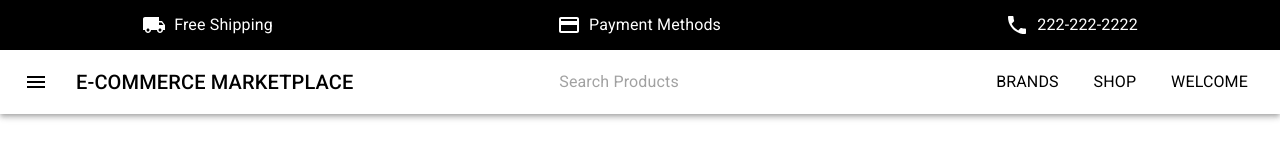
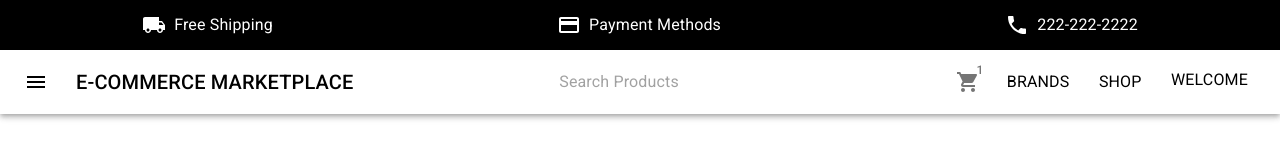
Before and after one commit to xleonard1/Ecommerce-Marketplace, a React (Create React App) app in the folder client/: page / in a window 1280 px wide. Shown: the top 160 px of the page. Built offline with nearby package versions, Linux system fonts and the light colour scheme.

Commit message:
added styling

```diff
--- a/client/src/Components/Header.jsx
+++ b/client/src/Components/Header.jsx
@@ -43,25 +43,14 @@ const StyledToolbar = styled(Toolbar)({
 const Search = styled("div")(({ theme }) => ({
   backgroundColor: "white",
   padding: "0 10px",
-  borderColor: 'black',
+  borderColor: "black",
   borderRadius: theme.shape.borderRadius,
   width: "30%",
-}));
-
-//Custom on menu buttons
-const Icons = styled("div")(({ theme }) => ({
-  display: "none",
-  gap: "20px",
-  alignItems: "center",
-  [theme.breakpoints.up("sm")]: {
-    display: "flex",
-  },
 }));
 
 
 //Code for NavBar
 const Navbar = () => {
-
   //state for menu drawer
   const [state, setState] = useState({
     left: false,
@@ -69,7 +58,10 @@ const Navbar = () => {
 
   //toggle function on menu button
   const toggleDrawer = (anchor, open) => (event) => {
-    if (event.type === 'keydown' && (event.key === 'Tab' || event.key === 'Shift')) {
+    if (
+      event.type === "keydown" &&
+      (event.key === "Tab" || event.key === "Shift")
+    ) {
       return;
     }
 
@@ -79,12 +71,19 @@ const Navbar = () => {
   //list on the menu drawer
   const list = (anchor) => (
     <Box
-      sx={{ width:  250}}
+      sx={{ width: 250 }}
       role="presentation"
       onClick={toggleDrawer(anchor, false)}
       onKeyDown={toggleDrawer(anchor, false)}
     >
-      <List sx={{ width:  250, display: 'flex', flexDirection: 'column', justifyContent: 'center' }}>
+      <List
+        sx={{
+          width: 250,
+          display: "flex",
+          flexDirection: "column",
+          justifyContent: "center",
+        }}
+      >
         <Typography variant="h6">Shop By Category</Typography>
         <Button>Shoes</Button>
         <Button>Bags</Button>
@@ -93,7 +92,6 @@ const Navbar = () => {
       </List>
     </Box>
   );
-
 
   return (
     <AppBar position="sticky" style={{ background: "white" }}>
@@ -113,60 +111,60 @@ const Navbar = () => {
       </TopBar>
       <StyledToolbar>
         <Box sx={{ display: "flex" }}>
-              <React.Fragment key={'left'}>
+          <React.Fragment key={"left"}>
             <IconButton
               size="large"
               edge="start"
               color="inherit"
               aria-label="open drawer"
               sx={{ mr: 2 }}
-                  onClick={toggleDrawer('left', true)}
+              onClick={toggleDrawer("left", true)}
             >
-                  <Menu sx={{color: 'black'}}/>
+              <Menu sx={{ color: "black" }} />
             </IconButton>
             <Drawer
-                  anchor={'left'}
-                  open={state['left']}
-                  onClose={toggleDrawer('left', false)}
+              anchor={"left"}
+              open={state["left"]}
+              onClose={toggleDrawer("left", false)}
             >
-                  {list('left')}
+              {list("left")}
             </Drawer>
           </React.Fragment>
           <Typography
             variant="h6"
-            sx={{ display: { xs: "none", sm: "block", alignSelf: "center", color: 'black' } }}
+            sx={{
+              display: {
+                xs: "none",
+                sm: "block",
+                alignSelf: "center",
+                color: "black",
+              },
+            }}
           >
             E-COMMERCE MARKETPLACE
           </Typography>
         </Box>
         <Search>
-          <InputBase placeholder="Search Products"/>
+          <InputBase placeholder="Search Products" />
         </Search>
-        <Box sx={{ display: 'flex', justifyContent: 'space-between', width: '25%'}}>
-        <Icons>
+        <Box
+          sx={{
+            display: "flex",
+            justifyContent: "space-between",
+            width: "25%",
+          }}
+        >
+          <IconButton>
             <Badge badgeContent={1}>
               <ShoppingCart />
             </Badge>
-        </Icons>
-        <Button
-          // variant="text"
-          // id="demo-positioned-menu"
-          // aria-labelledby="demo-positioned-button"
-          // open={open}
-          // onClose={(e) => setOpen(false)}
-          // anchororigin={{
-          //   vertical: "top",
-          //   horizontal: "right",
-          // }}
-          // transformorigin={{
-          //   vertical: "top",
-          //   horizontal: "right",
-          // }}
-          sx={{color: 'black'}}
-        >
+          </IconButton>
+          <Button sx={{ color: "black" }}>
             <Typography>Brands</Typography>
           </Button>
-        <Button sx={{color: 'black'}}><Typography>Shop</Typography></Button>
+          <Button sx={{ color: "black" }}>
+            <Typography>Shop</Typography>
+          </Button>
           <Welcome />
         </Box>
       </StyledToolbar>
```
Lines whose indentation alone changed are shown as unchanged.
